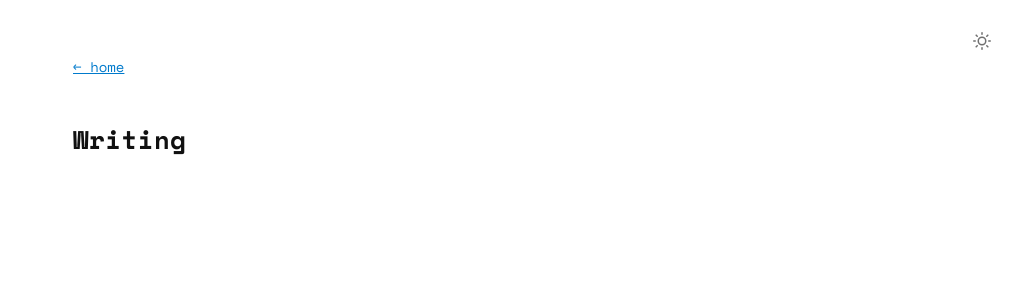
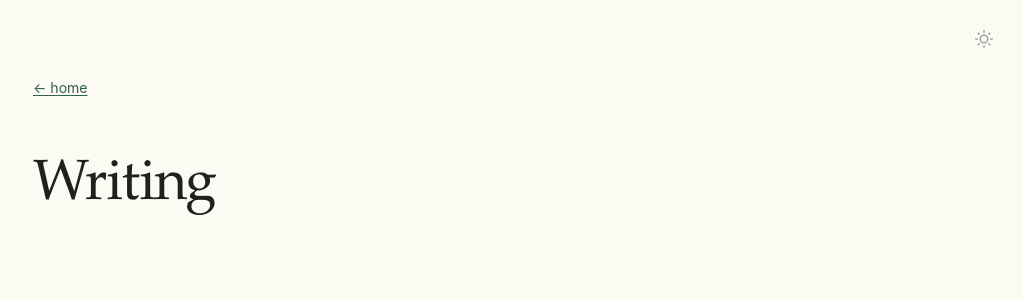
Before and after one commit to hannaherlebach/hannaherlebach.github.io, a Jekyll site: the page built from writing/index.html, in a window 1280 px wide. Shown: the top 300 px of the page, without its empty margins (257-1280 px from the left). Built offline with Jekyll 4.4.1, drawn with Linux system fonts in a browser that asks for light colours; some web fonts are replaced.

Commit message:
try et-book font

```diff
--- a/_layouts/default.html
+++ b/_layouts/default.html
@@ -5,7 +5,6 @@
   <meta name="viewport" content="width=device-width, initial-scale=1" />
   <title>{% if page.title %}{{ page.title }} · {{ site.title }}{% else %}{{ site.title }}{% endif %}</title>
   <link rel="stylesheet" href="{{ '/style.css' | relative_url }}" />
-  <link href="https://fonts.googleapis.com/css2?family=Space+Mono:wght@400;700&display=swap" rel="stylesheet">
 </head>
 <body>
   <button id="theme-toggle" aria-label="Toggle dark mode">
--- a/_layouts/post.html
+++ b/_layouts/post.html
@@ -5,7 +5,6 @@
   <meta name="viewport" content="width=device-width, initial-scale=1" />
   <title>{{ page.title }} · {{ site.title }}</title>
   <link rel="stylesheet" href="{{ '/style.css' | relative_url }}" />
-  <link href="https://fonts.googleapis.com/css2?family=Space+Mono:wght@400;700&display=swap" rel="stylesheet">
   <link rel="stylesheet" href="https://cdn.jsdelivr.net/npm/katex@0.16.11/dist/katex.min.css">
 </head>
 <body>
--- a/style.css
+++ b/style.css
@@ -1,242 +1,219 @@
-/* style.css */
-body {
-  font-family: "Space Mono", monospace;
+/* ET Book, the open web typeface used by Tufte CSS. */
+@font-face {
+  font-family: "ET Book";
+  src: url("https://edwardtufte.github.io/tufte-css/et-book/et-book-roman-line-figures/et-book-roman-line-figures.woff") format("woff");
+  font-style: normal;
   font-weight: 400;
-  font-size: 14px;
-  color: #111;
-  background: #fff;
-  line-height: 1.6;
-  margin: 0;
-  padding: 3rem 2rem;
+  font-display: swap;
 }
 
+@font-face {
+  font-family: "ET Book";
+  src: url("https://edwardtufte.github.io/tufte-css/et-book/et-book-display-italic-old-style-figures/et-book-display-italic-old-style-figures.woff") format("woff");
+  font-style: italic;
+  font-weight: 400;
+  font-display: swap;
+}
+
+@font-face {
+  font-family: "ET Book";
+  src: url("https://edwardtufte.github.io/tufte-css/et-book/et-book-bold-line-figures/et-book-bold-line-figures.woff") format("woff");
+  font-style: normal;
+  font-weight: 700;
+  font-display: swap;
+}
+
+:root {
+  --paper: #fbfaf3;
+  --ink: #1d211f;
+  --muted: #666b66;
+  --accent: #315f54;
+  --rule: #d8d6ca;
+  --paper-dark: #1e2421;
+  --ink-dark: #ecebe2;
+  --muted-dark: #aaa99f;
+  --accent-dark: #9cc9bb;
+  --rule-dark: #424944;
+}
+
+* { box-sizing: border-box; }
+
+html { font-size: 18px; }
+
+body {
+  margin: 0;
+  padding: clamp(2rem, 6vw, 5.5rem) clamp(1.25rem, 4vw, 3rem);
+  color: var(--ink);
+  background: var(--paper);
+  font-family: "ET Book", Palatino, "Palatino Linotype", "Book Antiqua", Georgia, serif;
+  font-weight: 400;
+  line-height: 1.52;
+  -webkit-font-smoothing: antialiased;
+  text-rendering: optimizeLegibility;
+}
+
+::selection { color: var(--paper); background: var(--accent); }
+
 .page-wrapper {
-  display: flex;
-  align-items: flex-start;
-  gap: 4rem;
-  max-width: 780px;
+  display: grid;
+  grid-template-columns: 170px minmax(0, 640px);
+  align-items: start;
+  gap: clamp(2.5rem, 7vw, 6rem);
+  max-width: 940px;
   margin: 0 auto;
 }
 
-main {
-  max-width: 520px;
+main { min-width: 0; }
+
+h1, h2, h3 { font-family: inherit; font-weight: 400; }
+
+h1 {
+  margin: 0 0 0.75rem;
+  font-size: clamp(2.25rem, 5vw, 3.15rem);
+  line-height: 1;
+  letter-spacing: -0.025em;
 }
 
-h1, h2 {
-  font-family: "Space Mono", monospace;
-  font-weight: 700;
+h2 {
+  margin: 3.2rem 0 1rem;
+  font-size: 1.52rem;
+  font-style: italic;
+  line-height: 1.2;
+}
+
+h3 { margin-top: 2rem; font-size: 1.2rem; }
+p { margin: 0.7rem 0; }
+
+a {
+  color: var(--accent);
+  text-decoration-line: underline;
+  text-decoration-thickness: 0.055em;
+  text-underline-offset: 0.13em;
+}
+
+a:hover { text-decoration-thickness: 0.1em; }
+strong, b { font-weight: 700; }
+section { margin-bottom: 2.6rem; }
+ul { margin: 1rem 0; padding-left: 1.25rem; }
+li { padding-left: 0.25rem; }
+ul li { margin-bottom: 1rem; }
+
+.sidebar {
+  position: sticky;
+  top: 3rem;
+  display: flex;
+  flex-direction: column;
+  align-items: stretch;
+  gap: 1.1rem;
+}
+
+.profile-pic {
+  display: block;
+  width: 170px;
+  height: auto;
+  filter: saturate(0.72) contrast(0.96);
+  mix-blend-mode: multiply;
+}
+
+nav {
+  display: flex;
+  flex-direction: column;
+  align-items: flex-start;
+  gap: 0.22rem;
+  font-family: ui-sans-serif, -apple-system, BlinkMacSystemFont, "Segoe UI", sans-serif;
+  font-size: 0.78rem;
+  letter-spacing: 0.035em;
+}
+
+nav a { color: var(--muted); text-decoration: none; }
+nav a:hover { color: var(--accent); text-decoration: underline; text-underline-offset: 0.2em; }
+
+#theme-toggle {
+  position: fixed;
+  top: 1.25rem;
+  right: 1.25rem;
+  padding: 0.4rem;
+  color: var(--muted);
+  background: transparent;
+  border: 0;
+  cursor: pointer;
+  opacity: 0.62;
+}
+
+#theme-toggle:hover, #theme-toggle:focus-visible { color: var(--accent); opacity: 1; }
+.icon-moon, body.dark-mode .icon-sun { display: none; }
+body.dark-mode .icon-moon { display: inline; }
+
+body.dark-mode { color: var(--ink-dark); background: var(--paper-dark); }
+body.dark-mode a { color: var(--accent-dark); }
+body.dark-mode nav a, body.dark-mode #theme-toggle { color: var(--muted-dark); }
+body.dark-mode .profile-pic { filter: grayscale(0.15) brightness(0.82) contrast(1.08); mix-blend-mode: normal; }
+
+.blog-wrapper, .post-wrapper { max-width: 700px; margin: 0 auto; }
+
+.post-back {
+  margin: 0 0 3.4rem;
+  font-family: ui-sans-serif, -apple-system, BlinkMacSystemFont, "Segoe UI", sans-serif;
+  font-size: 0.78rem;
+}
+
+.post-list { margin-top: 2.2rem; padding: 0; list-style: none; }
+
+.post-list li {
+  display: grid;
+  grid-template-columns: 6rem 1fr;
+  gap: 1rem;
+  margin: 0;
+  padding: 0.75rem 0;
+  border-bottom: 1px solid var(--rule);
+}
+
+.post-list time, article time {
+  color: var(--muted);
+  font-family: ui-sans-serif, -apple-system, BlinkMacSystemFont, "Segoe UI", sans-serif;
+  font-size: 0.76rem;
+  font-variant-numeric: tabular-nums;
   letter-spacing: 0.02em;
 }
 
-h1 {
-  font-size: 1.6rem;
-  margin-bottom: 0.5em;
+body.dark-mode .post-list li { border-color: var(--rule-dark); }
+body.dark-mode .post-list time, body.dark-mode article time { color: var(--muted-dark); }
+
+article > h1 {
+  max-width: 16ch;
+  margin-bottom: 0.45rem;
+  font-size: clamp(2rem, 5vw, 2.8rem);
 }
 
-h2 {
-  font-size: 1rem;
-  text-transform: uppercase;
-  letter-spacing: 0.1em;
-  margin-top: 1.8rem;
-  margin-bottom: 0.8rem;
+article time { display: block; margin-bottom: 3.5rem; }
+article p { margin: 1rem 0; }
+article h2 { margin-top: 3.4rem; }
+article img, article svg { max-width: 100%; height: auto; }
+
+code, pre, kbd, samp {
+  font-family: ui-monospace, SFMono-Regular, Menlo, Monaco, Consolas, monospace;
+  font-size: 0.82em;
 }
 
-nav {
-  margin-top: 1rem;
-  margin-bottom: 2rem;
+pre { overflow-x: auto; padding: 1rem; border-left: 2px solid var(--rule); }
+.katex-display { overflow-x: auto; padding: 0.5em 0; }
+
+@media (max-width: 720px) {
+  html { font-size: 17px; }
+  body { padding-top: 2.25rem; }
+  .page-wrapper { grid-template-columns: 1fr; gap: 2.2rem; }
+  .sidebar {
+    position: static;
+    display: grid;
+    grid-template-columns: 112px 1fr;
+    align-items: end;
+    gap: 1.4rem;
+  }
+  .profile-pic { width: 112px; }
+  nav { padding-bottom: 0.1rem; }
+  #theme-toggle { top: 0.65rem; right: 0.65rem; }
 }
 
-nav a {
-  margin-right: 1.2rem;
-  letter-spacing: 0.05em;
-  color: #007acc;
-  text-decoration: none;
+@media (max-width: 430px) {
+  .post-list li { grid-template-columns: 1fr; gap: 0.15rem; }
 }
-
-nav a:hover {
-  text-decoration: underline;
-}
-
-a {
-  color: #007acc;
-}
-
-.icon-link {
-  margin-left: 0.5rem;
-}
-
-.icon-link svg {
-  vertical-align: -2px;
-}
-
-section {
-  margin-bottom: 1.8rem;
-}
-
-ul {
-  list-style-position: outside;
-  padding-left: 1.5em;
-}
-
-ul li {
-  margin-bottom: 0.9rem;
-}
-
-p {
-  margin: 0.6em 0;
-}
-
-/* Toggle button styling */
-#theme-toggle {
-  position: fixed;
-  top: 1.5rem;
-  right: 1.5rem;
-  background: none;
-  border: none;
-  padding: 0.5rem;
-  cursor: pointer;
-  color: #111;
-  opacity: 0.6;
-  transition: opacity 0.2s;
-}
-
-#theme-toggle:hover {
-  opacity: 1;
-}
-
-body.dark-mode #theme-toggle {
-  color: #eee;
-}
-
-/* Show sun in light mode, moon in dark mode */
-.icon-moon {
-  display: none;
-}
-
-body.dark-mode .icon-sun {
-  display: none;
-}
-
-body.dark-mode .icon-moon {
-  display: inline;
-}
-
-/* Dark mode overrides */
-body.dark-mode {
-  background: #1a203f;
-  color: #eee;
-}
-
-body.dark-mode a,
-body.dark-mode nav a {
-  color: #66aaff;
-}
-
-.sidebar {
-  display: flex;
-  flex-direction: column;
-  align-items: flex-start;
-  flex-shrink: 0;
-  gap: 0.8rem;
-  margin-top: 0.5rem;
-}
-
-.sidebar nav {
-  margin: 0;
-}
-
-.sidebar nav a {
-  display: block;
-  margin-right: 0;
-  margin-bottom: 0.3rem;
-}
-
-.profile-pic {
-  width: 150px;
-  max-width: 150px;
-  height: auto;
-  object-fit: contain;
-}
-
-/* Blog index */
-.blog-wrapper {
-  max-width: 620px;
-  margin: 0 auto;
-}
-
-.post-list {
-  list-style: none;
-  padding: 0;
-  margin-top: 1.5rem;
-}
-
-.post-list li {
-  display: flex;
-  align-items: baseline;
-  gap: 1.5rem;
-  margin-bottom: 0.5rem;
-}
-
-.post-list time {
-  font-size: 0.82rem;
-  color: #888;
-  flex-shrink: 0;
-}
-
-/* Post pages */
-.post-wrapper {
-  max-width: 620px;
-  margin: 0 auto;
-}
-
-.post-back {
-  margin-bottom: 2.5rem;
-}
-
-article > h1 {
-  font-size: 1.4rem;
-  margin-bottom: 0.2em;
-}
-
-article time {
-  display: block;
-  color: #888;
-  font-size: 0.82rem;
-  margin-bottom: 2.5rem;
-}
-
-article p {
-  margin: 1em 0;
-  line-height: 1.75;
-}
-
-article h2 {
-  margin-top: 2rem;
-}
-
-article h3 {
-  margin-top: 1.5rem;
-}
-
-/* KaTeX */
-.katex-display {
-  overflow-x: auto;
-  padding: 0.4em 0;
-}
-
-/* Dark mode additions */
-body.dark-mode article time,
-body.dark-mode .post-list time {
-  color: #aaa;
-}
-
-@media (max-width: 600px) {
-  .page-wrapper {
-    flex-direction: column;
-    gap: 1.5rem;
-  }
-
-  .profile-pic {
-    width: 100px;
-  }
-}
```
Also changed, not shown: 1 other file.
